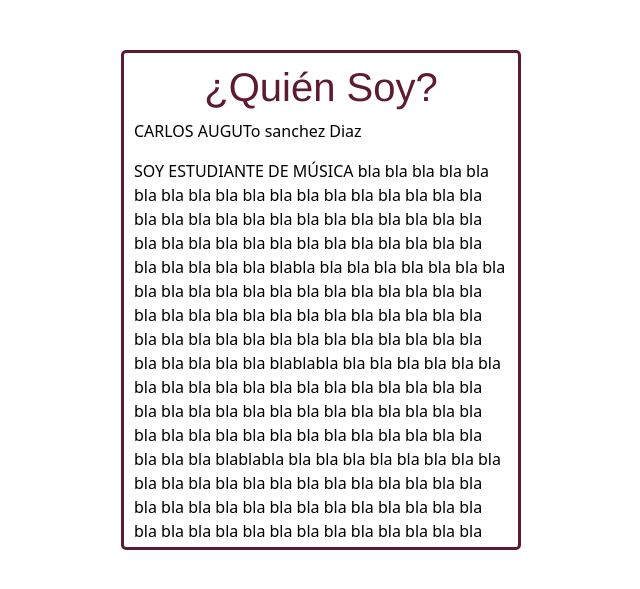
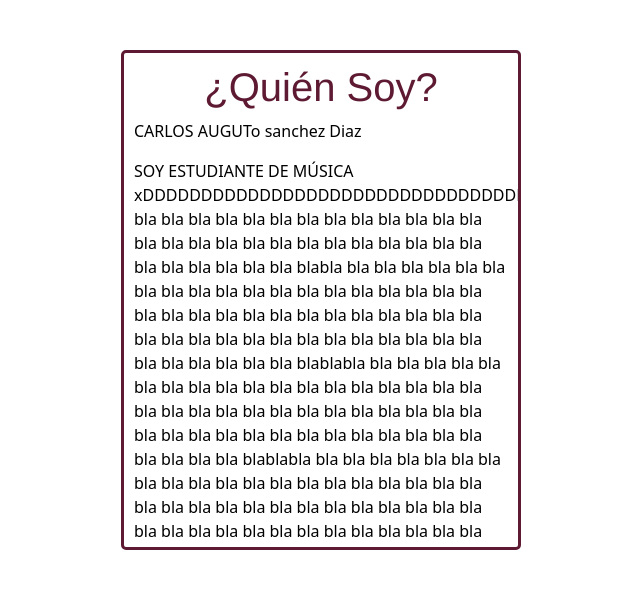
Before and after one commit to Tsammet/Tsammet, a Django app: page /quien_soy/ in a window 1280 px wide. Shown: the part 56-645 px from the top of the page, without its empty margins (329-969 px from the left). Run offline with Django 4.2, Linux system fonts and the light colour scheme; parts of the project's set-up code (start-up, migrations or seed data) failed here and were passed over; some libraries are stand-ins or nearby versions.

Commit message:
agregando un xD al template quiensoy.

```diff
--- a/principal/templates/principal/quien_soy.html
+++ b/principal/templates/principal/quien_soy.html
@@ -8,7 +8,7 @@
 
     <p>CARLOS AUGUTo sanchez Diaz</p>
     <p>SOY ESTUDIANTE DE MÚSICA
-     bla bla bla bla bla bla bla bla bla bla bla bla bla bla bla bla bla
+    xDDDDDDDDDDDDDDDDDDDDDDDDDDDDDDDDDDDDDDDDDDDDDDDDDDDDDDDDDDDDDDDDDDDDD
     bla bla bla bla bla bla bla bla bla bla bla bla bla bla bla bla bla bla
      bla bla bla bla bla bla bla bla bla bla bla bla bla bla blabla bla bla
      bla bla bla bla bla bla bla bla bla bla bla bla bla bla bla bla bla
```
